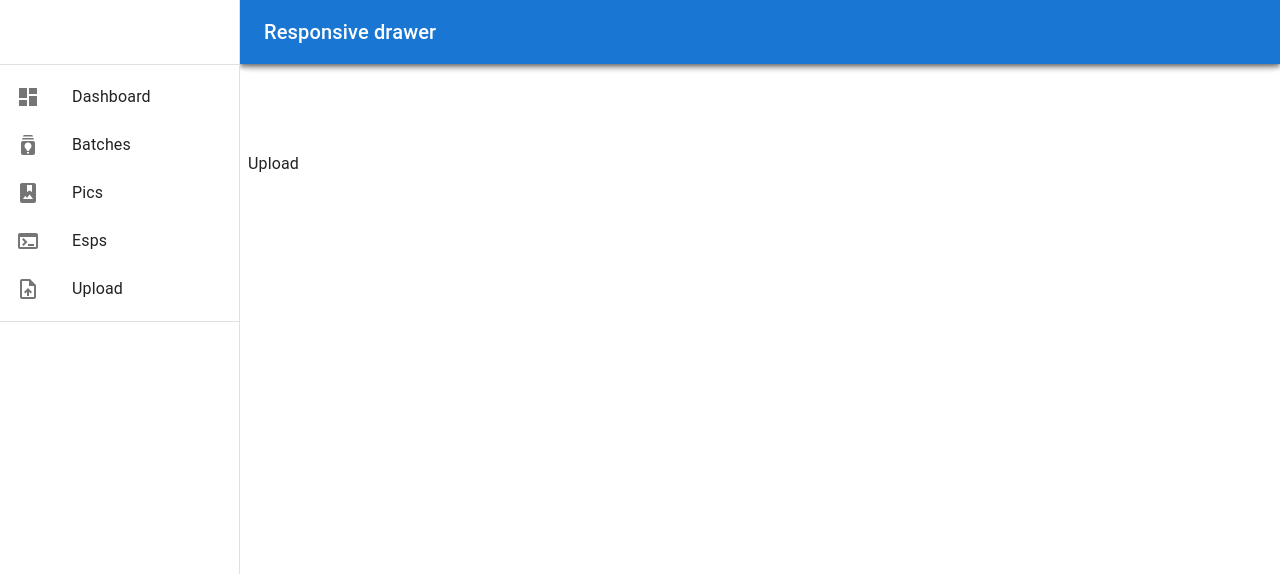
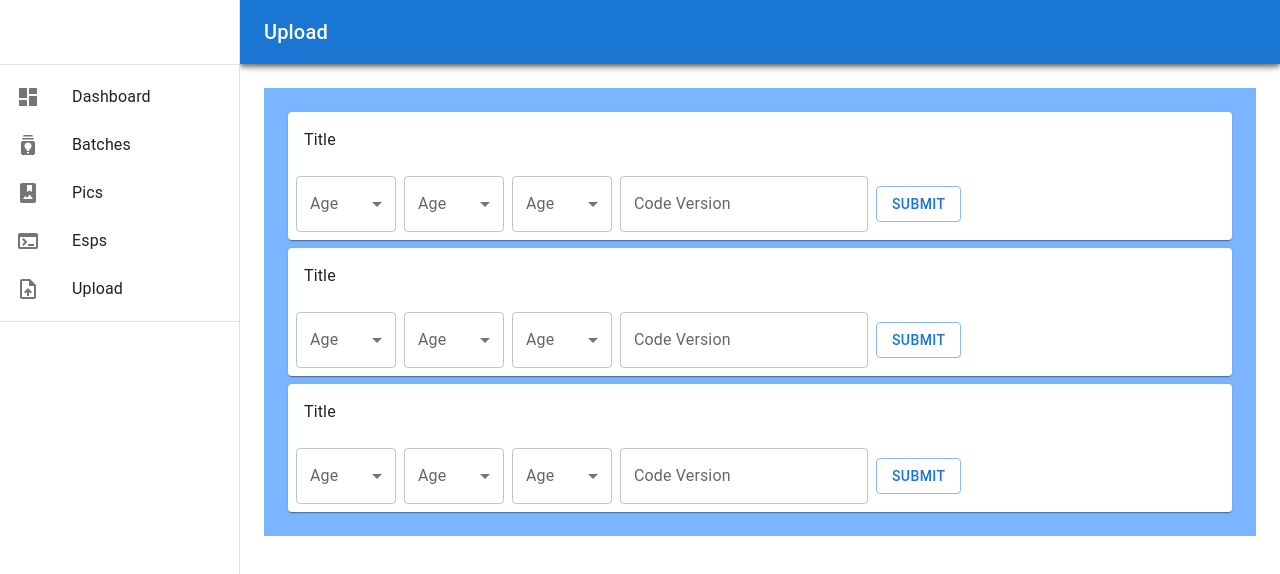
Before and after one commit to ankr19/ProjectMui, a React (Vite) app: page /upload in a window 1280 px wide. Shown: the top 574 px of the page. Built offline with nearby package versions, Linux system fonts and the light colour scheme.

Commit message:
uploaded

```diff
--- a/index.html
+++ b/index.html
@@ -4,7 +4,7 @@
     <meta charset="UTF-8" />
     <link rel="icon" type="image/svg+xml" href="/vite.svg" />
     <meta name="viewport" content="width=device-width, initial-scale=1.0" />
-    <title>Vite + React</title>
+    <title>Project Work</title>
   </head>
   <body>
     <div id="root"></div>
--- a/src/components/Sidebar/Sidebar.jsx
+++ b/src/components/Sidebar/Sidebar.jsx
@@ -14,7 +14,7 @@ import ListItemText from '@mui/material/ListItemText';
 import MenuIcon from '@mui/icons-material/Menu';
 import Toolbar from '@mui/material/Toolbar';
 import Typography from '@mui/material/Typography';
-import { Outlet, useNavigate } from 'react-router-dom';
+import { Outlet, useLocation, useNavigate } from 'react-router-dom';
 import { SideData } from './SidebarData';
 import Snackbar2 from '../common/Snackbar/Snackbar2';
 
@@ -22,12 +22,19 @@ const drawerWidth = 240;
 
 function Sidebar(props) {
   let navigate = useNavigate();
+  const location = useLocation();
   const { window } = props;
   const [mobileOpen, setMobileOpen] = React.useState(false);
+  const [title, setTitle] = React.useState(null);
+
 
   const handleDrawerToggle = () => {
     setMobileOpen(!mobileOpen);
   };
+  React.useEffect(()=>{
+    const parsedTitle = location.pathname.replace(/\W/g, ' ');
+    setTitle(parsedTitle);
+  },[location])
 
   const drawer = (
     <div>
@@ -83,8 +90,8 @@ function Sidebar(props) {
           >
             <MenuIcon />
           </IconButton>
-          <Typography variant="h6" noWrap component="div">
-            Responsive drawer
+          <Typography variant="h6" noWrap component="div" sx={{textTransform: 'capitalize'}}>
+            {title}
           </Typography>
         </Toolbar>
       </AppBar>
@@ -124,36 +131,9 @@ function Sidebar(props) {
         component="main"
         sx={{ flexGrow: 0, p: 1, m:0, width: { sm: `calc(100% - ${drawerWidth}px)` } }}
       >
-        {/* <Snackbar2/> */}
-        <Toolbar />
-        {/* <Typography paragraph>
-          Lorem ipsum dolor sit amet, consectetur adipiscing elit, sed do eiusmod
-          tempor incididunt ut labore et dolore magna aliqua. Rhoncus dolor purus non
-          enim praesent elementum facilisis leo vel. Risus at ultrices mi tempus
-          imperdiet. Semper risus in hendrerit gravida rutrum quisque non tellus.
-          Convallis convallis tellus id interdum velit laoreet id donec ultrices.
-          Odio morbi quis commodo odio aenean sed adipiscing. Amet nisl suscipit
-          adipiscing bibendum est ultricies integer quis. Cursus euismod quis viverra
-          nibh cras. Metus vulputate eu scelerisque felis imperdiet proin fermentum
-          leo. Mauris commodo quis imperdiet massa tincidunt. Cras tincidunt lobortis
-          feugiat vivamus at augue. At augue eget arcu dictum varius duis at
-          consectetur lorem. Velit sed ullamcorper morbi tincidunt. Lorem donec massa
-          sapien faucibus et molestie ac.
-        </Typography>
-        <Typography paragraph>
-          Consequat mauris nunc congue nisi vitae suscipit. Fringilla est ullamcorper
-          eget nulla facilisi etiam dignissim diam. Pulvinar elementum integer enim
-          neque volutpat ac tincidunt. Ornare suspendisse sed nisi lacus sed viverra
-          tellus. Purus sit amet volutpat consequat mauris. Elementum eu facilisis
-          sed odio morbi. Euismod lacinia at quis risus sed vulputate odio. Morbi
-          tincidunt ornare massa eget egestas purus viverra accumsan in. In hendrerit
-          gravida rutrum quisque non tellus orci ac. Pellentesque nec nam aliquam sem
-          et tortor. Habitant morbi tristique senectus et. Adipiscing elit duis
-          tristique sollicitudin nibh sit. Ornare aenean euismod elementum nisi quis
-          eleifend. Commodo viverra maecenas accumsan lacus vel facilisis. Nulla
-          posuere sollicitudin aliquam ultrices sagittis orci a.
-        </Typography> */}
-        <Outlet />
+        <Box sx={{marginTop: 4, marginLeft: 0}}>
+          <Outlet />
+        </Box>
       </Box>
 
     </Box>
--- /dev/null
+++ b/src/components/common/Card/BCard.jsx
@@ -0,0 +1,84 @@
+import { Button, Card, CardActions, CardContent, FormControl, InputLabel, MenuItem, OutlinedInput, Paper, Select, Table, TableBody, TableCell, TableContainer, TableHead, TableRow, TextField, Typography } from '@mui/material'
+import React from 'react'
+
+const BCard = () => {
+  const [age, setAge] = React.useState('');
+  const [vers, setVers] = React.useState("");
+  const handleChange = (event) => {
+    if(event.target.name==="version"){
+      console.log(event.target.name,"-->", event.target.value)
+      setVers(event.target.value)
+    }
+    else if(event.target.name==="age"){
+      console.log(event.target.name,"-->", event.target.value)
+      setAge(event.target.value);
+    }
+  };
+  return (
+    <Card sx={{ minWidth: 275, }}>
+      <CardContent>
+        Title
+      </CardContent>
+      <CardActions>
+        <FormControl sx={{ width: "100px" }}>
+          <InputLabel id="demo-simple-select-label">Age</InputLabel>
+          <Select
+            labelId="demo-simple-select-label"
+            id="demo-simple-select"
+            value={age}
+            label="Age"
+            onChange={handleChange}
+            name='age'
+          >
+            <MenuItem value={10}>Ten</MenuItem>
+            <MenuItem value={20}>Twenty</MenuItem>
+            <MenuItem value={30}>Thirty</MenuItem>
+          </Select>
+        </FormControl>
+        <FormControl sx={{ width: "100px" }}>
+          <InputLabel id="demo-simple-select-label">Age</InputLabel>
+          <Select
+            labelId="demo-simple-select-label"
+            id="demo-simple-select"
+            value={age}
+            label="Age"
+            onChange={handleChange}
+          >
+            <MenuItem value={10}>Ten</MenuItem>
+            <MenuItem value={20}>Twenty</MenuItem>
+            <MenuItem value={30}>Thirty</MenuItem>
+          </Select>
+        </FormControl>
+        <FormControl sx={{ width: "100px" }}>
+          <InputLabel id="demo-simple-select-label">Age</InputLabel>
+          <Select
+            labelId="demo-simple-select-label"
+            id="demo-simple-select"
+            value={age}
+            label="Age"
+            onChange={handleChange}
+          >
+            <MenuItem value={10}>Ten</MenuItem>
+            <MenuItem value={20}>Twenty</MenuItem>
+            <MenuItem value={30}>Thirty</MenuItem>
+          </Select>
+        </FormControl>
+        <FormControl>
+          <InputLabel htmlFor="component-outlined">Code Version</InputLabel>
+          <OutlinedInput
+            id="component-outlined"
+            name='version'
+            value={vers}
+            onChange={(e)=>handleChange(e)}
+            label="CodeVersion "
+          />
+        </FormControl>
+        <FormControl>
+          <Button variant='outlined' color='primary'>submit</Button>
+        </FormControl>
+      </CardActions>
+    </Card>
+  )
+}
+
+export default BCard
--- a/src/components/common/Table/MTable.jsx
+++ b/src/components/common/Table/MTable.jsx
@@ -84,6 +84,14 @@ const MTable = ({ rows }) => {
                     columns={colValue}
                     // pageSizeOptions={[5, 10, 25]}
                     pageSize={5}
+                    sx={{
+                        boxShadow: 2,
+                        border: 2,
+                        borderColor: 'primary.light',
+                        '& .MuiDataGrid-cell:hover': {
+                          color: 'primary.main',
+                        },
+                      }}
                 // checkboxSelection
                 // loading={true}
                 />
--- a/src/pages/Upload/Upload.jsx
+++ b/src/pages/Upload/Upload.jsx
@@ -1,8 +1,47 @@
 import React from 'react'
+import { Box, FormControl, Grid, TextField } from '@mui/material'
+import BCard from '../../components/common/Card/BCard'
 
 const Upload = () => {
+  const boxStyle = {
+    box: {
+      // width: 600,
+      // height: 400,
+      backgroundColor: "#7BB5FF",
+      m: 2,
+      p: 2,
+      '& > :not(style)': { m: 1 },
+    }
+  }
   return (
-    <div>Upload</div>
+    <Box sx={boxStyle.box} >
+      <BCard/>
+      <BCard/>
+      <BCard/>
+      {/* <FormControl variant="standard"> */}
+        {/* <TextField
+          required
+          id="standard-required"
+          label="Required"
+          defaultValue="Hello World"
+          variant="standard"
+        />
+        <TextField
+          required
+          id="standard-required"
+          label="Required"
+          defaultValue="Hello World"
+          variant="standard"
+        />
+        <TextField
+          required
+          id="standard-required"
+          label="Required"
+          defaultValue="Hello World"
+          variant="standard"
+        /> */}
+      {/* </FormControl> */}
+    </Box>
   )
 }
 
```
